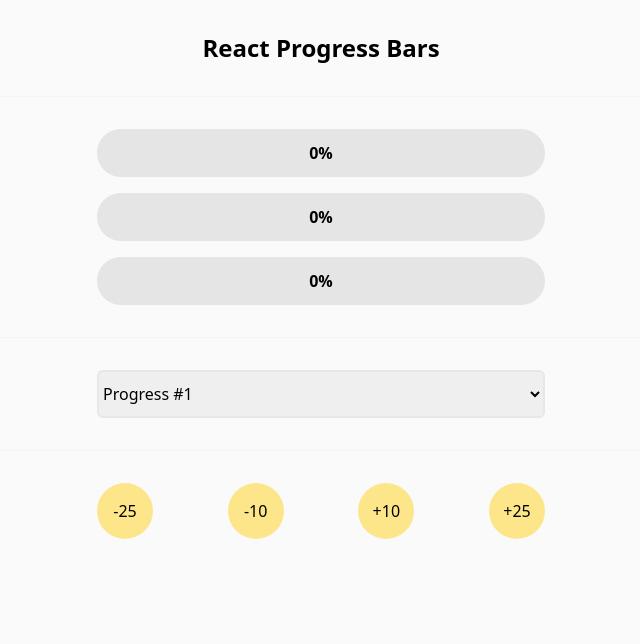
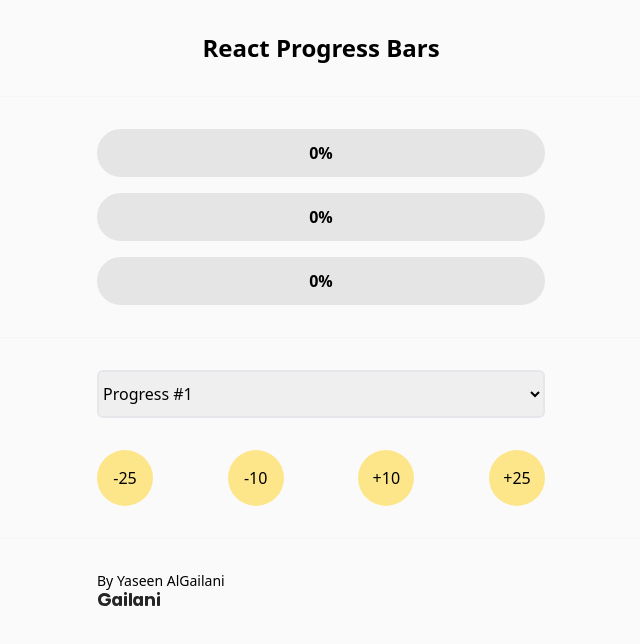
Before and after one commit to YaseenAlGailani/optus-progressbar, a Next.js app: page / in a window 1280 px wide. Shown: the top 644 px of the page, without its empty margins (319-959 px from the left). Built offline with nearby package versions, Linux system fonts and the light colour scheme.

Commit message:
feat:add footer

```diff
--- /dev/null
+++ b/components/GLogo.jsx
@@ -0,0 +1,61 @@
+export default function GLogo({small=false}) {
+  return small ? (
+    <svg
+      className="fill-neutral-800 dark:fill-slate-300"
+      xmlns="http://www.w3.org/2000/svg"
+      width="64px"
+      height="16px"
+      viewBox="0 0 64 16"
+    >
+      <title>Gailani.dev</title>
+      <path
+        d="M12.6,6.2l-2.2,0c-0.1,0-0.2-0.1-0.3-0.2C9.6,5.3,8.8,4.9,7.7,4.9C5.3,4.9,4,6.6,4,8.5c0,2.1,1.5,3.8,3.9,3.8
+	c1.4,0,2.3-0.3,3-1.3c0.4-0.6,0.1-1.1-0.6-1.1l-1,0C8.9,9.9,8.5,9.5,8.5,9V8.4c0-0.5,0.4-0.8,0.9-0.8h3.2C13.3,7.6,14,8.2,14,9
+	l0,0.4c0,1-0.3,2.2-0.9,3C11.8,14.1,10,15,7.6,15C3.5,15,1,12.2,1,8.5C1,4.5,3.8,2,7.7,2c2.7,0,4.7,1.1,5.7,3.1
+	C13.6,5.6,13.2,6.2,12.6,6.2z"
+      />
+      <path
+        d="M40.2,5c1,0,1.5,0.3,2.2,0.7C42.7,5.9,43,5.8,43,5.4V5.4C43,5.2,43.2,5,43.4,5H45c0.5,0,1,0.4,1,1v8
+	c0,0.5-0.4,1-1,1H44c-0.5,0-1-0.4-1-1v-0.5c-0.5,0.9-1.4,1.5-2.8,1.5c-2.3,0-4.2-2-4.2-5C36,6.9,37.9,5,40.2,5z M41,7.6
+	c-1,0-2,0.8-2,2.4s1,2.4,2,2.4c1.1,0,2-0.9,2-2.4S42.1,7.6,41,7.6z"
+      />
+      <path
+        d="M19.2,5c1,0,1.5,0.3,2.2,0.7C21.7,5.9,22,5.8,22,5.4V5.4C22,5.2,22.2,5,22.4,5H24c0.5,0,1,0.4,1,1v8
+	c0,0.5-0.4,1-1,1H23c-0.5,0-1-0.4-1-1v-0.5c-0.5,0.9-1.4,1.5-2.8,1.5c-2.3,0-4.2-2-4.2-5C15,6.9,16.9,5,19.2,5z M20,7.6
+	c-1,0-2,0.8-2,2.4s1,2.4,2,2.4c1.1,0,2-0.9,2-2.4S21.1,7.6,20,7.6z"
+      />
+      <path
+        d="M27,2.5C27,1.7,27.6,1,28.5,1C29.4,1,30,1.7,30,2.5C30,3.3,29.4,4,28.5,4C27.6,4,27,3.3,27,2.5z M28,5H29
+	c0.6,0,1,0.5,1,1l0,7.9c0,0.6-0.5,1-1,1H28c-0.6,0-1-0.5-1-1L27,6C27,5.5,27.5,5,28,5z"
+      />
+      <path d="M33,2H34c0.6,0,1,0.5,1,1V14c0,0.6-0.5,1-1,1H33c-0.6,0-1-0.5-1-1V3C32,2.5,32.5,2,33,2z" />
+      <path
+        d="M55,9.8c0-1.4-0.7-2.2-1.9-2.2c-1.2,0-2.1,0.8-2.1,2.2V14c0,0.6-0.5,1-1,1H49c-0.6,0-1-0.5-1-1V6
+	c0-0.6,0.5-1,1-1h1.6C50.8,5,51,5.2,51,5.4v0.1C51,6,51.4,6,51.6,5.8C52.2,5.3,53.2,5,54.3,5C56.6,5,58,6.6,58,9.4V14
+	c0,0.6-0.5,1-1,1H56c-0.6,0-1-0.5-1-1V9.8z"
+      />
+      <path
+        d="M60,2.5C60,1.7,60.6,1,61.5,1C62.4,1,63,1.7,63,2.5C63,3.3,62.4,4,61.5,4C60.6,4,60,3.3,60,2.5z M62.1,5L62.1,5
+	C62.6,5,63,5.4,63,5.9l0,8.1c0,0.6-0.5,1-1,1H61c-0.6,0-1-0.5-1-1l0-6.7C60,6,60.9,5,62.1,5z"
+      />
+    </svg>
+  ) : (
+    <svg
+      className="fill-palette-blue-900 dark:fill-palette-grey"
+      xmlns="http://www.w3.org/2000/svg"
+      width="93"
+      height="21"
+      viewBox="0 0 93 21"
+    >
+      <g transform="translate(-1 -1)">
+        <path d="M18.4,8.8H15.1a.55.55,0,0,1-.5-.3,4.261,4.261,0,0,0-3.7-1.7,5.218,5.218,0,0,0-5.5,5.4c0,3.2,2.2,5.6,5.9,5.6,2.1,0,3.4-.5,4.5-2,.6-.9.1-1.6-.9-1.6H13.4a1.324,1.324,0,0,1-1.3-1.3V12a1.324,1.324,0,0,1,1.3-1.3h4.8a2.051,2.051,0,0,1,2.1,2.1v.7a8.3,8.3,0,0,1-1.4,4.6A9.747,9.747,0,0,1,10.7,22C4.7,22,1,17.8,1,12.2c0-6,4.3-9.7,10-9.7,4,0,7.1,1.7,8.5,4.6A1.182,1.182,0,0,1,18.4,8.8Z" />
+        <path d="M59.8,7A5.089,5.089,0,0,1,63,8c.5.3,1,.1,1-.4V7.5a.536.536,0,0,1,.5-.5H67a1.453,1.453,0,0,1,1.4,1.5v12A1.453,1.453,0,0,1,67,22H65.4A1.453,1.453,0,0,1,64,20.5v-.8A4.638,4.638,0,0,1,59.8,22c-3.5,0-6.2-2.9-6.2-7.5C53.5,9.9,56.3,7,59.8,7ZM61,10.9c-1.6,0-3,1.3-3,3.6s1.4,3.6,3,3.6,3-1.3,3-3.6S62.6,10.9,61,10.9Z" />
+        <path d="M28.3,7a5.089,5.089,0,0,1,3.2,1c.5.3,1,.1,1-.4V7.5A.536.536,0,0,1,33,7h2.5A1.473,1.473,0,0,1,37,8.5v12A1.453,1.453,0,0,1,35.6,22H34a1.453,1.453,0,0,1-1.4-1.5v-.8A4.931,4.931,0,0,1,28.3,22c-3.5,0-6.2-2.9-6.2-7.5C22,9.9,24.8,7,28.3,7Zm1.2,3.9c-1.6,0-3,1.3-3,3.6s1.4,3.6,3,3.6,3-1.3,3-3.6S31.1,10.9,29.5,10.9Z" />
+        <path d="M40,3.2A2.182,2.182,0,0,1,42.3,1a2.156,2.156,0,0,1,2.2,2.2,2.241,2.241,0,0,1-2.2,2.3A2.2,2.2,0,0,1,40,3.2ZM41.6,7H43a1.473,1.473,0,0,1,1.5,1.5V20.4A1.473,1.473,0,0,1,43,21.9H41.6a1.473,1.473,0,0,1-1.5-1.5V8.5A1.415,1.415,0,0,1,41.6,7Z" />
+        <path d="M49,2.5h1.4A1.561,1.561,0,0,1,52,4V20.4a1.473,1.473,0,0,1-1.5,1.5H49a1.473,1.473,0,0,1-1.5-1.5V4A1.538,1.538,0,0,1,49,2.5Z" />
+        <path d="M82,14.2c0-2.1-1-3.2-2.8-3.2A3.043,3.043,0,0,0,76,14.2v6.3A1.473,1.473,0,0,1,74.5,22H73.1a1.473,1.473,0,0,1-1.5-1.5V8.5A1.473,1.473,0,0,1,73.1,7h2.4a.472.472,0,0,1,.5.5v.1c0,.8.5.9.9.6a6.389,6.389,0,0,1,4-1.3c3.5,0,5.6,2.4,5.6,6.5v6.9A1.473,1.473,0,0,1,85,21.8H83.6a1.473,1.473,0,0,1-1.5-1.5C82,20.5,82,15.7,82,14.2Z" />
+        <path d="M89.5,3.3A2.2,2.2,0,0,1,91.8,1,2.182,2.182,0,0,1,94,3.3a2.156,2.156,0,0,1-2.2,2.2A2.182,2.182,0,0,1,89.5,3.3ZM92.7,7h0A1.324,1.324,0,0,1,94,8.3V20.5A1.473,1.473,0,0,1,92.5,22H91a1.473,1.473,0,0,1-1.5-1.5V10.4A3.209,3.209,0,0,1,92.7,7Z" />
+      </g>
+    </svg>
+  );
+}
--- a/pages/index.tsx
+++ b/pages/index.tsx
@@ -2,6 +2,7 @@ import React, { ChangeEvent, useState } from "react";
 import Head from "next/head";
 import Progressbar from "../components/Progressbar";
 import Select from "../components/Select";
+import GLogo from "../components/GLogo";
 
 export default function Home() {
   const [activeBar, setActiveBar] = useState(0);
@@ -17,7 +18,7 @@ export default function Home() {
     setters[activeBar](newProgress <= 0 ? 0 : newProgress);
   };
 
-  const handleBarChange = (e:ChangeEvent) => {
+  const handleBarChange = (e: ChangeEvent) => {
     const target = e.target as HTMLSelectElement;
     setActiveBar(+target.value);
   };
@@ -35,7 +36,7 @@ export default function Home() {
         </h1>
       </header>
       <hr className="border-neutral-100 dark:border-slate-700 mb-8" />
-      <main className="mx-auto px-2">
+      <main className="mx-auto px-2 mb-8">
         <div className="mx-auto mb-8 max-w-md grid gap-4">
           <Progressbar min={0} max={100} value={progress0} />
           <Progressbar min={0} max={100} value={progress1} />
@@ -45,7 +46,6 @@ export default function Home() {
         <div className="mx-auto max-w-md mb-8">
           <Select activeBar={activeBar} changeHandler={handleBarChange} />
         </div>
-        <hr className="border-neutral-100 dark:border-slate-700 mb-8" />
         <div className="mx-auto max-w-md flex justify-between">
           <button
             className="w-14 h-14 bg-amber-200 rounded-full hover:bg-amber-300"
@@ -73,7 +73,15 @@ export default function Home() {
           </button>
         </div>
       </main>
-      <footer></footer>
+      <hr className="border-neutral-100 dark:border-slate-700 mb-8" />
+      <footer className="mx-auto max-w-md">
+        <p className="texr text-sm dark:text-slate-300">
+          By Yaseen AlGailani
+          <a href="https://www.gailani.dev">
+            <GLogo small />
+          </a>
+        </p>
+      </footer>
     </div>
   );
 }
```
